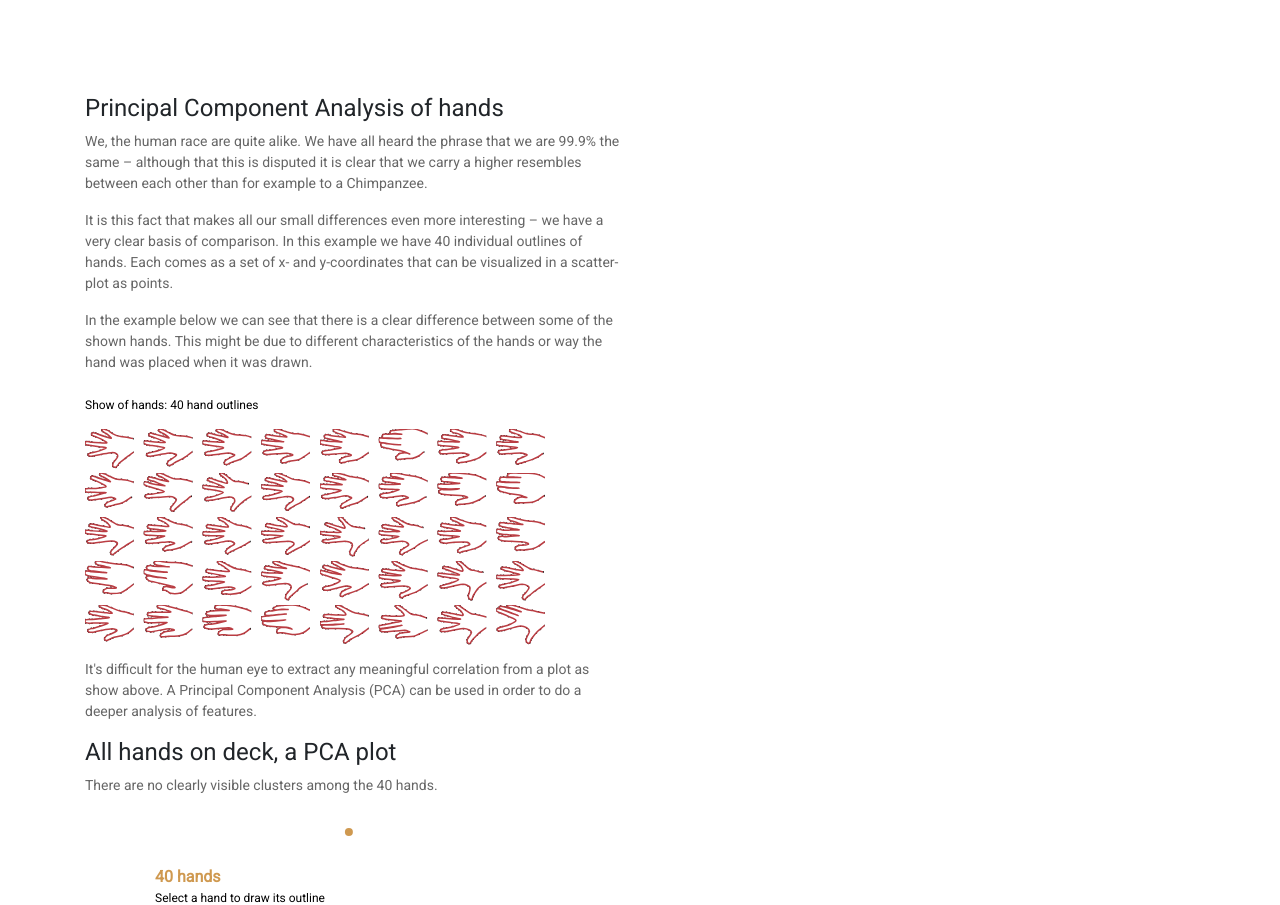
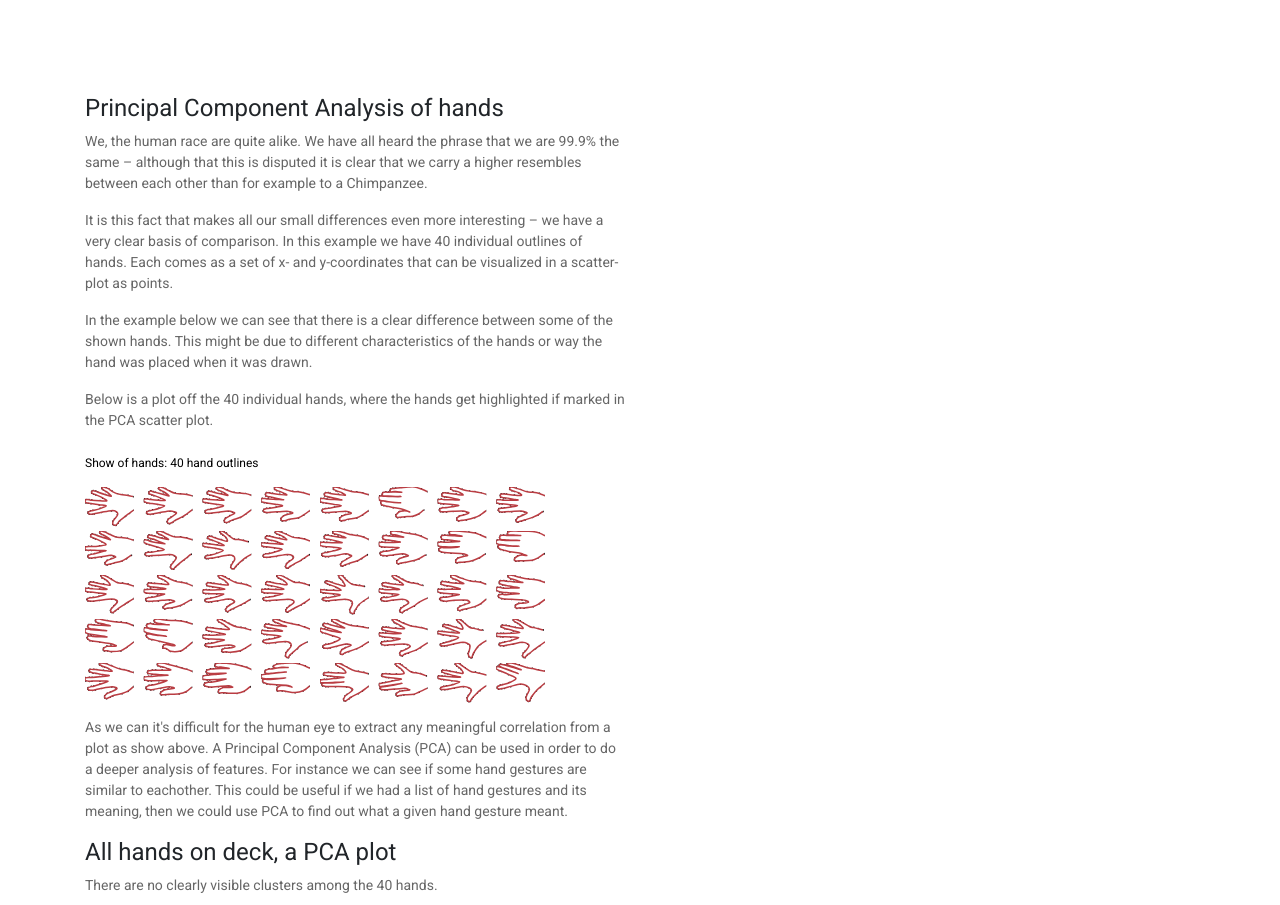
Before and after one commit to rcoor/IDEassignment4, a website: page index.html in a window 1280 px wide. Shown: the part 62-967 px from the top of the page. Drawn offline with nearby package versions, Linux system fonts and the light colour scheme.

Commit message:
added some text

```diff
--- a/index.html
+++ b/index.html
@@ -30,9 +30,14 @@
             that can be visualized in a scatter-plot as points. </p>
         <p>In the example below we can see that there is a clear difference between some of the shown hands. This might be due
             to different characteristics of the hands or way the hand was placed when it was drawn.</p>
+        <p>Below is a plot off the 40 individual hands, where the hands get highlighted if marked in the PCA scatter plot.</p>
+
         <svg class="allHands"></svg>
-        <p>It's difficult for the human eye to extract any meaningful correlation from a plot as show above. A Principal Component
-            Analysis (PCA) can be used in order to do a deeper analysis of features. </p>
+
+        <p>As we can it's difficult for the human eye to extract any meaningful correlation from a plot as show above.
+            A Principal Component Analysis (PCA) can be used in order to do a deeper analysis of features. For instance
+            we can see if some hand gestures are similar to eachother. This could be useful if we had a list of hand gestures
+            and its meaning, then we could use PCA to find out what a given hand gesture meant.</p>
 
         <h4>All hands on deck, a PCA plot</h4>
         <p>There are no clearly visible clusters among the 40 hands.</p>
@@ -44,9 +49,13 @@
         <svg class="pca">
 
         </svg>
-        <p>By selecting a point on the PCA we get the corresponding hand drawn on the other plot. Selection can be done by clicking a point or by dragging in the container and selecting multiple points. They corresponding hand is drawn in the box to the write (dekstop) or below (mobile). At the same time the hand(s) is/are highlighted in the plot above.</p>
+        <p>By selecting a point on the PCA we get the corresponding hand drawn on the other plot. Selection can be done by
+            clicking a point or by dragging in the container and selecting multiple points. They corresponding hand is drawn
+            in the box to the right (desktop) or below (mobile). At the same time the hand(s) is/are highlighted in the plot above.</p>
         <p>
-            It seems that hands on the right side of the PCA the hands are more dense compared to the hands on the left side. On the top it seems the the right-most fingers are more spread and at the bottom it seems that the left-most fingers are more spread and the right-most fingers are more together.
+            It seems that hands on the right side of the PCA the hands are more dense compared to the hands on the left side.
+            On the top it seems the the right-most fingers are more spread and at the bottom it seems that the left-most fingers
+            are more spread and the right-most fingers are more together.
         </p>
         <h5>Notes</h5>
         <p>Individual part: the 40 hands shown at once is made by Theis Jakobsen and the id shown when hovering points are made
--- a/script.js
+++ b/script.js
@@ -98,19 +98,19 @@ function scatterPCA(data) {
 
 
     svg.append("text")
-        .text("PC 2")
-        .attr("x", width / 2 - 20)
-        .attr("y", height + margin.bottom);
+        .text("Principal Component 2")
+        .attr("x", width / 2 - 50)
+        .attr("y", height + margin.bottom-5);
 
     svg.append("text")
-        .text("PC 1")
-        .attr("x", - width / 2)
+        .text("Principal Component 1")
+        .attr("x", - width / 2-50)
         .attr("transform", "rotate(-90)")
         .attr("y", -20);
 
     // text inside the PCA plot
-    var xPos = 20;
-    var yPos = 50;
+    var xPos = 10;
+    var yPos = 10;
     svg.append("text")
         .text("40 hands")
         .attr("x", xPos)
@@ -124,7 +124,7 @@ function scatterPCA(data) {
         .attr("class", "inPlotTextExplanation");
 
     svg.append("text")
-        .text("Either click or drag")
+        .text("Either click or drag starting from a point")
         .attr("x", xPos)
         .attr("y", yPos + 40)
         .attr("class", "inPlotTextExplanation");
```
